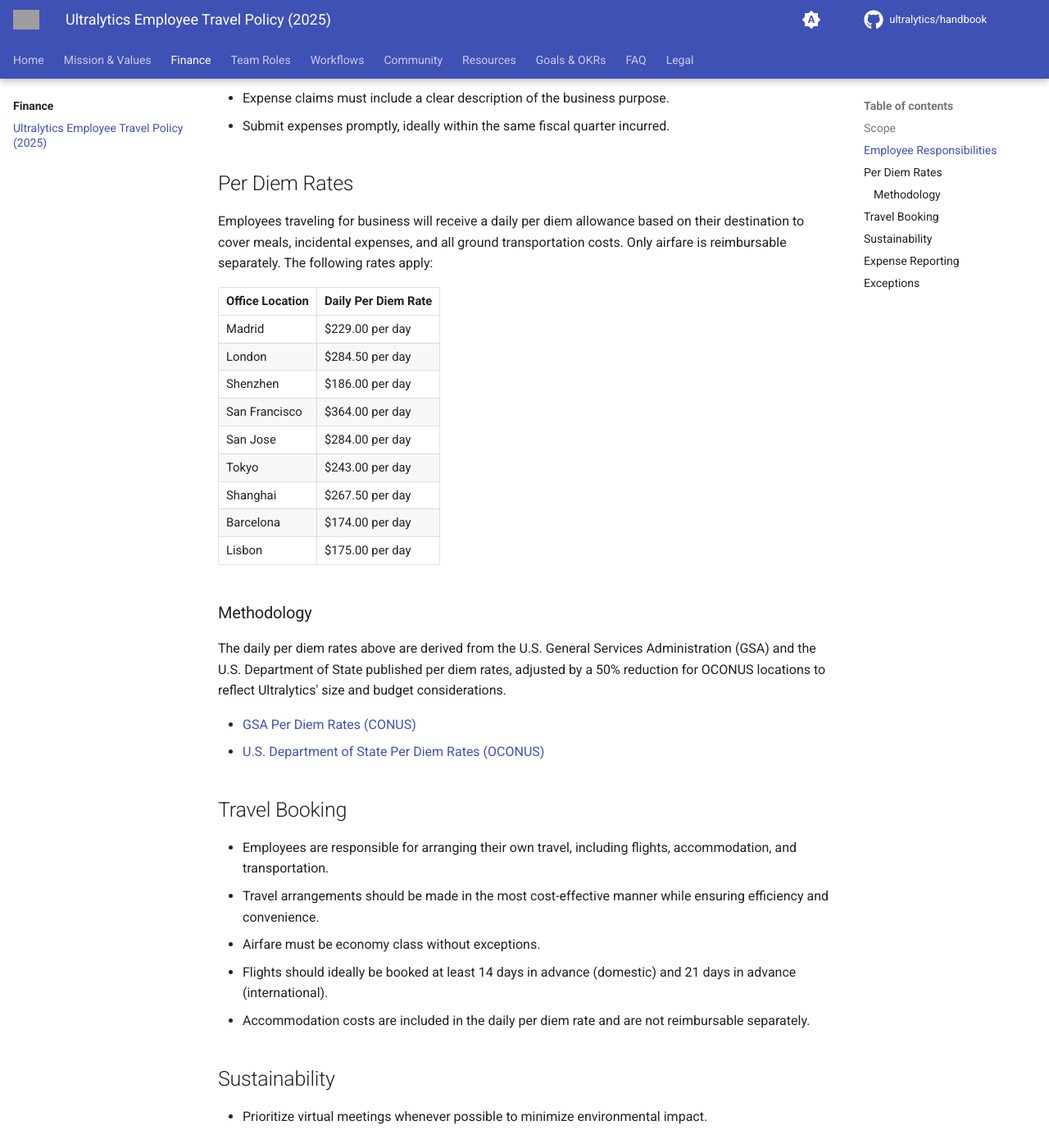
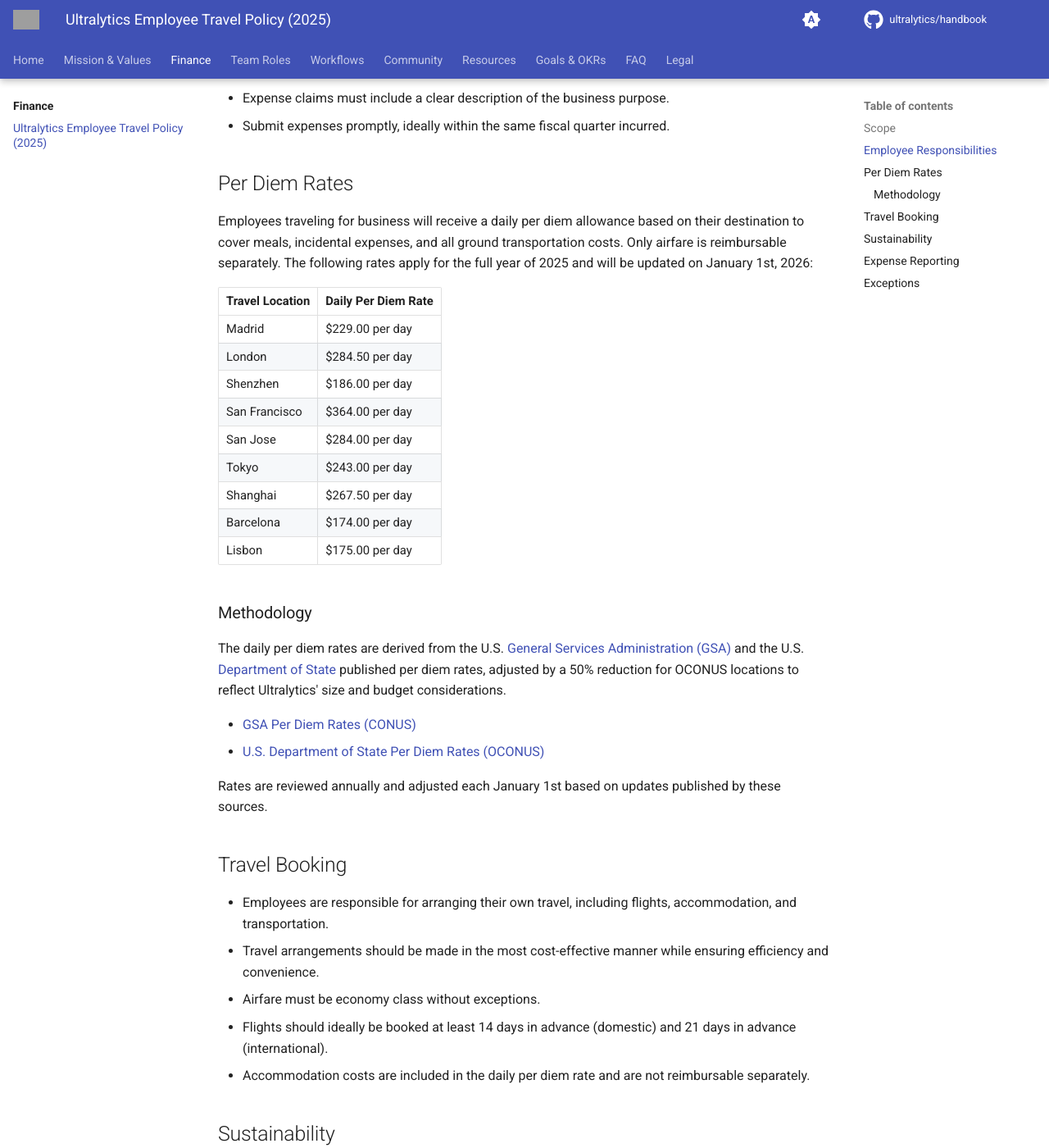
Before and after one commit to ultralytics/handbook, an MkDocs documentation site: the page built from docs/finance/travel.md, in a window 1280 px wide and 1400 px high, scrolled down 445 px. Shown: the whole window at 82% size. Built offline with MkDocs 1.6.1 and Material for MkDocs 9.7.7, drawn with Linux system fonts in a browser that asks for light colours; comment, search, counter and statistics services are not loaded; grey boxes are pictures that could not be loaded.

```diff
--- a/docs/finance/travel.md
+++ b/docs/finance/travel.md
@@ -17,10 +17,10 @@
 
 ## Per Diem Rates
 
-Employees traveling for business will receive a daily per diem allowance based on their destination to cover meals, incidental expenses, and all ground transportation costs. Only airfare is reimbursable separately. The following rates apply:
+Employees traveling for business will receive a daily per diem allowance based on their destination to cover meals, incidental expenses, and all ground transportation costs. Only airfare is reimbursable separately. The following rates apply for the full year of 2025 and will be updated on January 1st, 2026:
 
-| Office Location | Daily Per Diem Rate |
-| --------------- | ------------------- |
+| Travel Location | Daily Per Diem Rate |
+|-----------------|---------------------|
 | Madrid          | $229.00 per day     |
 | London          | $284.50 per day     |
 | Shenzhen        | $186.00 per day     |
@@ -33,10 +33,12 @@
 
 ### Methodology
 
-The daily per diem rates above are derived from the U.S. General Services Administration (GSA) and the U.S. Department of State published per diem rates, adjusted by a 50% reduction for OCONUS locations to reflect Ultralytics' size and budget considerations.
+The daily per diem rates are derived from the U.S. [General Services Administration (GSA)](https://www.gsa.gov/) and the U.S. [Department of State](https://www.state.gov/) published per diem rates, adjusted by a 50% reduction for OCONUS locations to reflect Ultralytics' size and budget considerations.
 
 - [GSA Per Diem Rates (CONUS)](https://www.gsa.gov/travel/plan-book/per-diem-rates)
 - [U.S. Department of State Per Diem Rates (OCONUS)](https://allowances.state.gov/web920/per_diem.asp)
+
+Rates are reviewed annually and adjusted each January 1st based on updates published by these sources.
 
 ## Travel Booking
 
```
